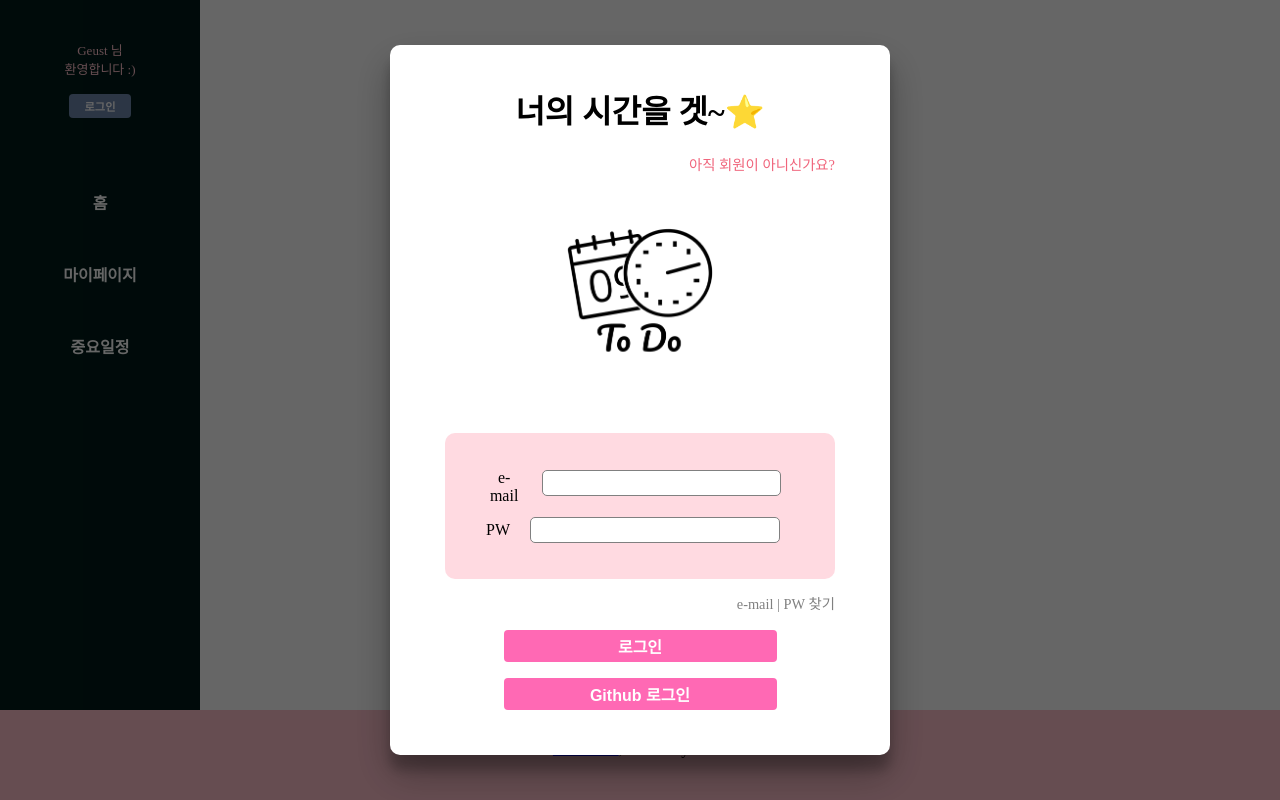
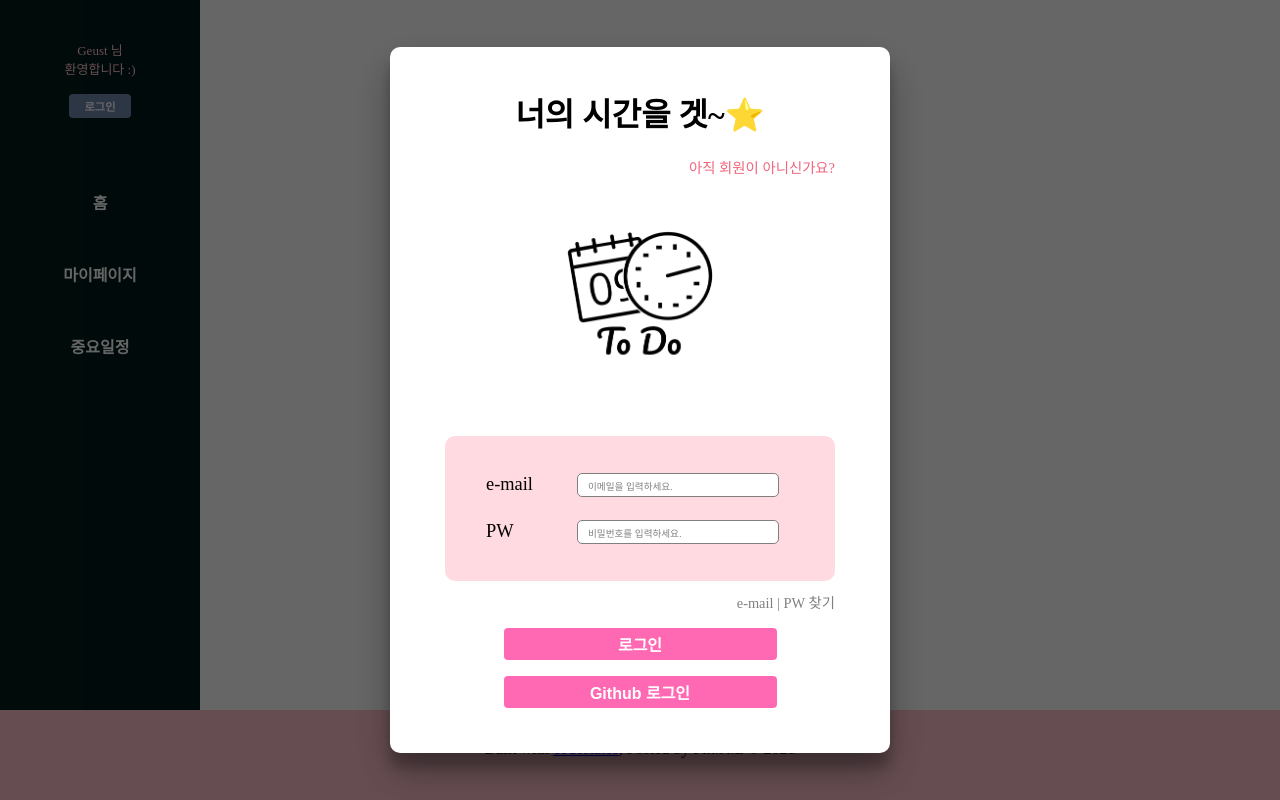
Before and after one commit to jami829/http_client_typeScript, a React (Create React App) app: page / in a window 1280 px wide. Built offline with nearby package versions, Linux system fonts and the light colour scheme.

Commit message:
:adhesive_bandage: [타입스크립트 리팩토링] placeholder 추가

```diff
--- a/src/App.css
+++ b/src/App.css
@@ -150,12 +150,14 @@ body {
   justify-content: space-between;
   align-items: center;
   margin-left: 40px;
-
+  margin-bottom: 10px;
+  font-size: 1.15rem;
 }
 .email_div input {
-  width: 90% !important;
-  margin-left: 20px !important;
-  margin-bottom: 15px !important;
+  width: 180px !important;
+  font-size: 0.9rem !important;
+  padding: 0.2rem 0.6rem !important;
+
 }
 
 .PW_div {
@@ -163,10 +165,12 @@ body {
   align-items: center;
   justify-content: space-between;
   margin-left: 40px;
+  font-size: 1.15rem;
 }
 .PW_div input {
-  width: 90% !important;
-  margin-left: 20px !important;
+  width: 180px !important;
+  font-size: 0.9rem !important;
+  padding: 0.2rem 0.6rem !important;
 }
 
 
@@ -187,18 +191,24 @@ input[type="email"],
 input[type="password"],
 input[type="text"] {
   width: 70%;
-  font-size: 1.3rem;
-  padding: 0;
+  font-size: 0.8rem;
+  padding: 0.28rem 0.6rem;
   margin: 0.4rem;
   border: 1px solid gray;
   border-radius: 5px;
 }
+input[type="email"]::placeholder,
+input[type="password"]::placeholder,
+input[type="text"]::placeholder {
+  color: gray;
+  font-size: 0.6rem;
+}
 
-.findAccount_span {
-  text-align: right;
-  padding-top: 13px;
-  font-size: 1.1rem;
-}
+/* .findAccount_span { */
+  /* text-align: right; */
+  /* padding-top: 13px; */
+  /* font-size: 1.1rem; */
+/* } */
 
 .findAccount_link {
   text-decoration: none;
@@ -233,11 +243,15 @@ input[type="text"] {
 
 .check {
   position: relative;
-  top: -31px;
+  top: -30px;
   /* left: 380px; */
-  left: 52%;
-  text-align: right;
+  left: 53%;
+  text-align: center;
 }
+.check button {
+  font-size: 0.3rem;
+}
+
 
 /*-----Find_account.css-----*/
 
@@ -253,14 +267,21 @@ input[type="text"] {
 }
 .findAccount_div{
   display: flex;
-  justify-content: space-between;
-  /* align-content: center; */
+  justify-content: space-around;
+  align-items: center;
+
 }
 .findAccount_div input {
-  width: 60% !important;
+  width: 170px !important;
+  font-size: 0.9rem !important;
+  padding: 0.2rem 0.6rem !important;
 }
 .findAccount_span {
+  margin-top: 10px;
   margin-left: 40px;
+  /* margin-right: 20px; */
+  text-align: right;
+  font-size: 1rem;
 }
 
 .line {
--- a/src/components/Find_account.tsx
+++ b/src/components/Find_account.tsx
@@ -216,6 +216,7 @@ function FindAccount({ history }: any) {
                 <span className="findAccount_span">고객명</span>
                 <input
                   type="text"
+                  placeholder="이름을 입력하세요."
                   onChange={handleInputValue("name")}
                 ></input>
               </div>
@@ -224,6 +225,7 @@ function FindAccount({ history }: any) {
                 <span className="findAccount_span">연락처</span>
                 <input
                   type="text"
+                  placeholder="연락처를 입력하세요."
                   onChange={handleInputValue("mobile")}
                 ></input>
               </div>
@@ -249,6 +251,7 @@ function FindAccount({ history }: any) {
                 <span className="findAccount_span">e-mail</span>
                 <input
                   type="email"
+                  placeholder="이메일을 입력하세요."
                   onChange={handleInputValue("email")}
                 ></input>
               </div>
@@ -256,6 +259,7 @@ function FindAccount({ history }: any) {
                 <span className="findAccount_span">고객명</span>
                 <input
                   type="text"
+                  placeholder="이름을 입력하세요."
                   onChange={handleInputValue("name")}
                 ></input>
               </div>
@@ -264,6 +268,7 @@ function FindAccount({ history }: any) {
                 <span className="findAccount_span">연락처</span>
                 <input
                   type="text"
+                  placeholder="연락처를 입력하세요."
                   onChange={handleInputValue("mobile")}
                 ></input>
               </div>
--- a/src/components/SignIn.tsx
+++ b/src/components/SignIn.tsx
@@ -207,6 +207,7 @@ const SignInModal: React.FC<SignInModalProps> = (props) => {
                                 <span>
                                     <input
                                         type="email"
+                                        placeholder="이메일을 입력하세요."
                                         onChange={hadleInputValue("email")}
                                     ></input>
                                 </span>
@@ -216,6 +217,7 @@ const SignInModal: React.FC<SignInModalProps> = (props) => {
                                 <span>
                                     <input
                                         type="password"
+                                        placeholder="비밀번호를 입력하세요."
                                         onChange={hadleInputValue("password")}
                                     ></input>
                                 </span>
--- a/src/components/SignUp.tsx
+++ b/src/components/SignUp.tsx
@@ -192,7 +192,16 @@ function SignUpModal(props: any) {
       })
     } */
   };
-
+  useEffect(() => { // axios와 같은 fetch 비동기 해결(state 적용되는 속도 맞추기 위함)
+    if (info.errorMessage.length > 0) {
+      try {
+        alert(info.errorMessage)
+      }
+      catch {
+        console.log("주의메세지가 없습니다.")
+      }
+    }
+  })
 
   // console.log('user', user)
   // console.log(this.props)
@@ -214,6 +223,7 @@ function SignUpModal(props: any) {
                 <span>
                   <input
                     type="email"
+                    placeholder="이메일을 입력하세요."
                     onChange={handleInPutValue("email")}
                   ></input>
                 </span>
@@ -233,16 +243,17 @@ function SignUpModal(props: any) {
                   <input
                     className="Signup_Pw_inputInfo"
                     type="password"
+                    placeholder="비밀번호를 입력하세요."
                     onChange={handleInPutValue("password")}
                   ></input>
                 </span>
               </div>
-
               <div>
                 <span className="signup_span_title">고객명</span>
                 <span>
                   <input
                     type="text"
+                    placeholder="이름을 입력하세요."
                     onChange={handleInPutValue("name")}
                   ></input>
                 </span>
@@ -253,14 +264,13 @@ function SignUpModal(props: any) {
                 <span>
                   <input
                     type="text"
+                    placeholder="연락처를 입력하세요."
                     onChange={handleInPutValue("mobile")}
                   ></input>
                 </span>
-                <div>{info.errorMessageMobile}</div>
               </div>
             </div>
             <div>
-              <div>{info.errorMessage}</div>
 
               {/* <NavLink to='' className='signUp_link'> */}
               <Button
```
Also changed, not shown: 1 other file (tests, documents, lock files or other folders).
